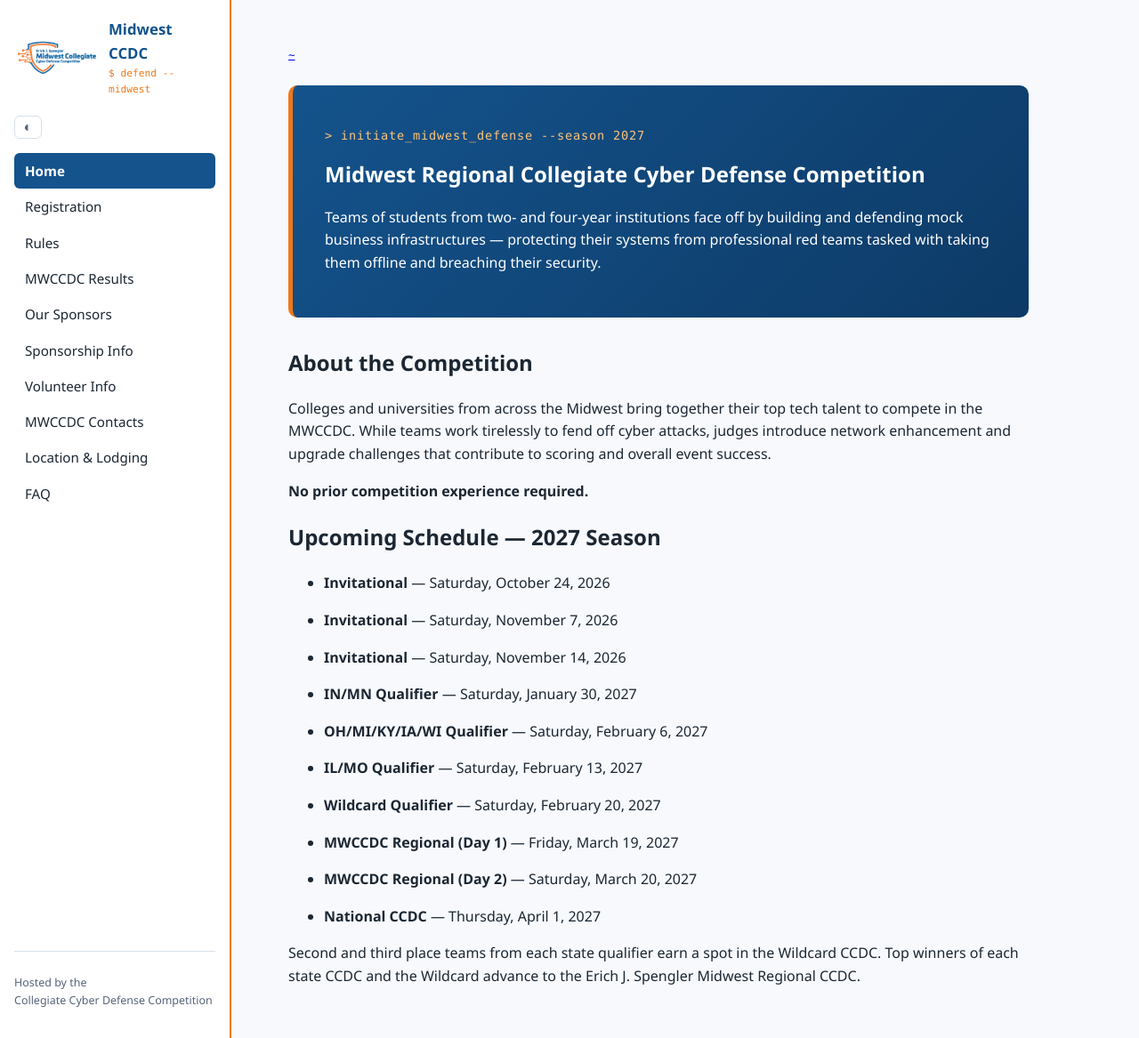
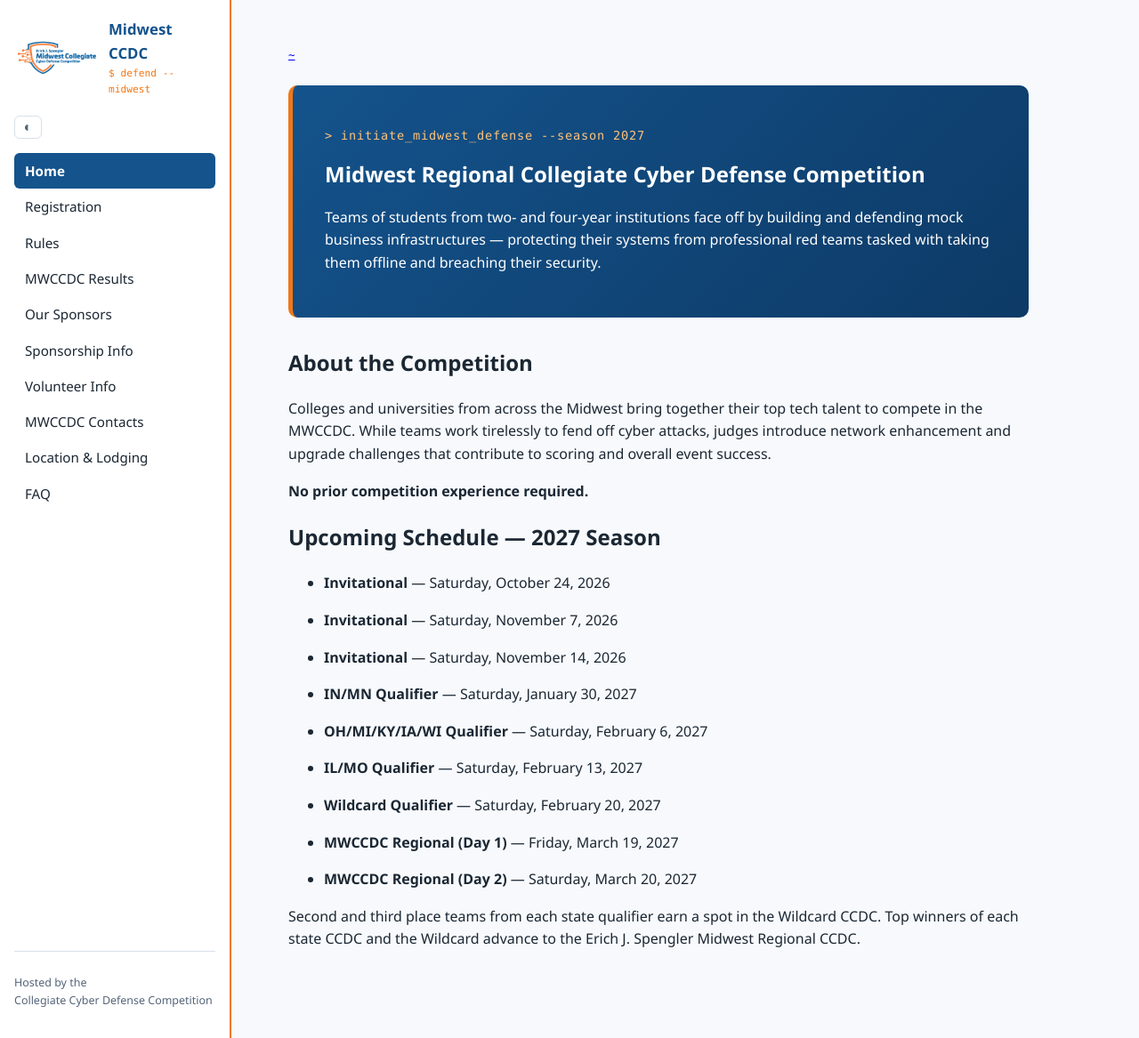
Before and after one commit to MWCCDC/MWCCDC-Web, a Jekyll site: the page built from index.md, in a window 1280 px wide and 1167 px high. Shown: the whole window at 89% size. Built offline with Jekyll 4.4.1, drawn with Linux system fonts in a browser that asks for light colours.

Commit message:
Update schedule.yml

```diff
--- a/_data/schedule.yml
+++ b/_data/schedule.yml
@@ -19,5 +19,3 @@ events:
     name: MWCCDC Regional (Day 1)
   - date: 2027-03-20
     name: MWCCDC Regional (Day 2)
-  - date: 2027-04-01
-    name: National CCDC
```
